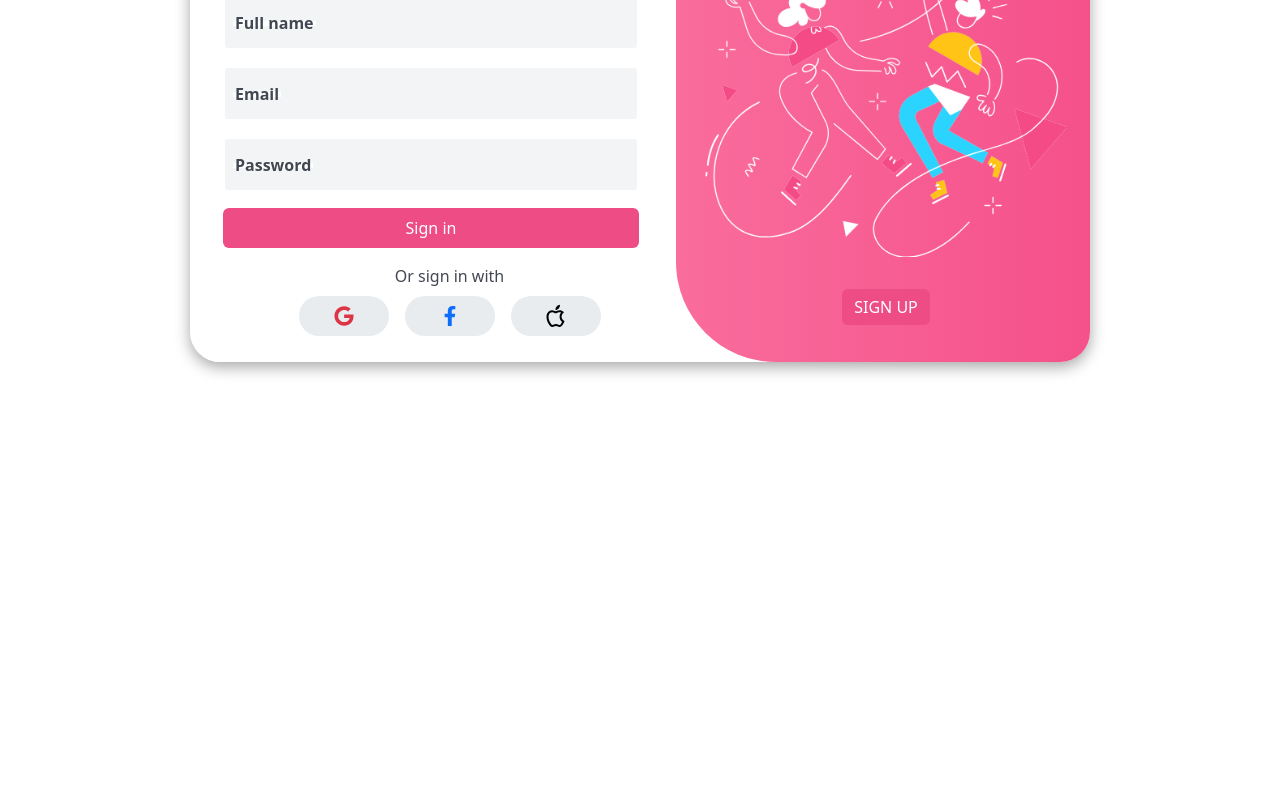
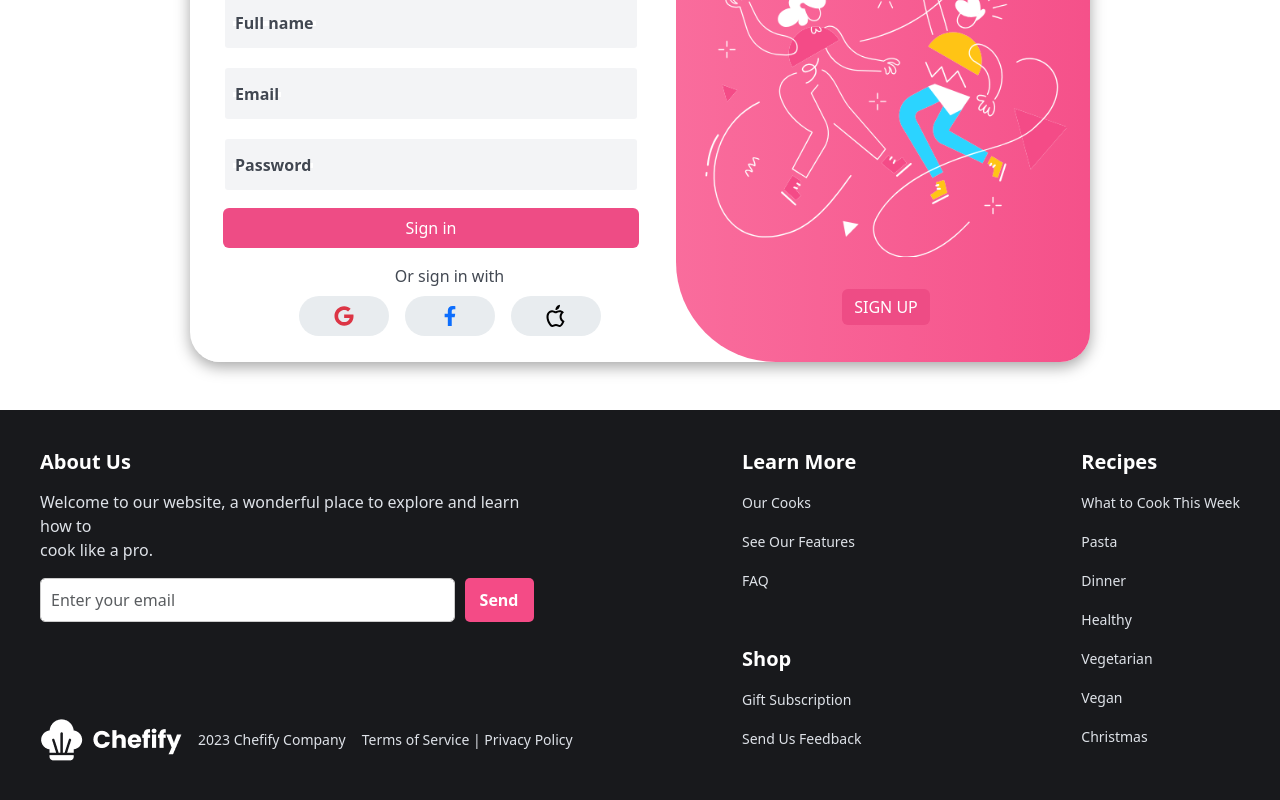
Before and after one commit to MinhDat1312/Chefify, a React (Vite) app: page /login in a window 1280 px wide. Shown: the part 234-1034 px from the top of the page. Before the commit the page ends 800 px from the top, so only its background shows below. Built offline with nearby package versions, Linux system fonts and the light colour scheme.

Commit message:
Footer Header

```diff
--- a/src/layouts/components/Footer/Footer.jsx
+++ b/src/layouts/components/Footer/Footer.jsx
@@ -1,5 +1,92 @@
+import { Button, Col, Container, Form, Row } from 'react-bootstrap';
+import styles from './Footer.module.scss';
+
 const Footer = () => {
-    return <div></div>;
+    return (
+        <footer className={styles.footer}>
+            <Row>
+                <Col md={7}>
+                    <Row className="w-75 d-flex flex-column gap-3">
+                        <h5 className="fw-bold mb-0">About Us</h5>
+                        <p className="mb-0 fw-medium fs-6" style={{ color: '#dee2e8' }}>
+                            Welcome to our website, a wonderful place to explore and learn how to
+                            <br /> cook like a pro.
+                        </p>
+                        <Form className={styles.subscribeForm}>
+                            <Form.Control type="email" placeholder="Enter your email" />
+                            <Button variant="pink">Send</Button>
+                        </Form>
+                    </Row>
+                    <Row className="mt-5">
+                        <div className="d-flex gap-3 mt-5">
+                            <img src="/src/assets/images/white_chefify.png" />
+                            <span style={{ lineHeight: '43px', color: '#dee2e8' }}>2023 Chefify Company</span>
+                            <span style={{ lineHeight: '43px', color: '#dee2e8' }}>
+                                Terms of Service | Privacy Policy
+                            </span>
+                        </div>
+                    </Row>
+                </Col>
+
+                <Col md={5} className="d-flex justify-content-between">
+                    <div>
+                        <Row>
+                            <h5 className="fw-bold mb-0 p-0">Learn More</h5>
+                            <ul className={styles.footerLinks}>
+                                <li>
+                                    <a href="#">Our Cooks</a>
+                                </li>
+                                <li>
+                                    <a href="#">See Our Features</a>
+                                </li>
+                                <li>
+                                    <a href="#">FAQ</a>
+                                </li>
+                            </ul>
+                        </Row>
+                        <Row className="mt-4">
+                            <h5 className="fw-bold mb-0 p-0 mt-3">Shop</h5>
+                            <ul className={styles.footerLinks}>
+                                <li>
+                                    <a href="#">Gift Subscription</a>
+                                </li>
+                                <li>
+                                    <a href="#">Send Us Feedback</a>
+                                </li>
+                            </ul>
+                        </Row>
+                    </div>
+
+                    <div>
+                        <h5 className="fw-bold mb-0 p-0">Recipes</h5>
+                        <ul className={styles.footerLinks}>
+                            <li>
+                                <a href="#">What to Cook This Week</a>
+                            </li>
+                            <li>
+                                <a href="#">Pasta</a>
+                            </li>
+                            <li>
+                                <a href="#">Dinner</a>
+                            </li>
+                            <li>
+                                <a href="#">Healthy</a>
+                            </li>
+                            <li>
+                                <a href="#">Vegetarian</a>
+                            </li>
+                            <li>
+                                <a href="#">Vegan</a>
+                            </li>
+                            <li>
+                                <a href="#">Christmas</a>
+                            </li>
+                        </ul>
+                    </div>
+                </Col>
+            </Row>
+        </footer>
+    );
 };
 
 export default Footer;
--- /dev/null
+++ b/src/layouts/components/Footer/Footer.module.scss
@@ -0,0 +1,50 @@
+.footer {
+    background-color: #18191c;
+    color: #ffffff;
+    padding: 40px;
+    font-size: 14px;
+
+    .subscribeForm {
+        display: flex;
+        gap: 10px;
+
+        input {
+            width: 420px;
+            padding: 0px 10px;
+            border-radius: 5px;
+            border: 1px solid #ccc;
+        }
+
+        button {
+            background-color: #f44b86;
+            border: none;
+            padding: 10px 15px;
+            color: white;
+            font-weight: bold;
+            border-radius: 5px;
+
+            &:hover {
+                background-color: #f475a2;
+            }
+        }
+    }
+
+    .footerLinks {
+        list-style: none;
+        padding: 0;
+        font-weight: 500;
+
+        li {
+            margin-top: 18px;
+        }
+
+        a {
+            text-decoration: none;
+            color: #dee2e8;
+
+            &:hover {
+                color: #f44b86;
+            }
+        }
+    }
+}
--- a/src/layouts/components/Header/Header.jsx
+++ b/src/layouts/components/Header/Header.jsx
@@ -22,6 +22,7 @@ const Header = () => {
                 <Container className="px-0 ms-5 me-0">
                     <Navbar.Brand style={{ cursor: 'pointer' }}>
                         <img
+                            onClick={() => navigate('/')}
                             src="/src/assets/images/Group 9.png"
                             className="d-inline-block align-top"
                             alt="Chefify logo"
```
Also changed, not shown: src/assets/images/white_chefify.png (added).
